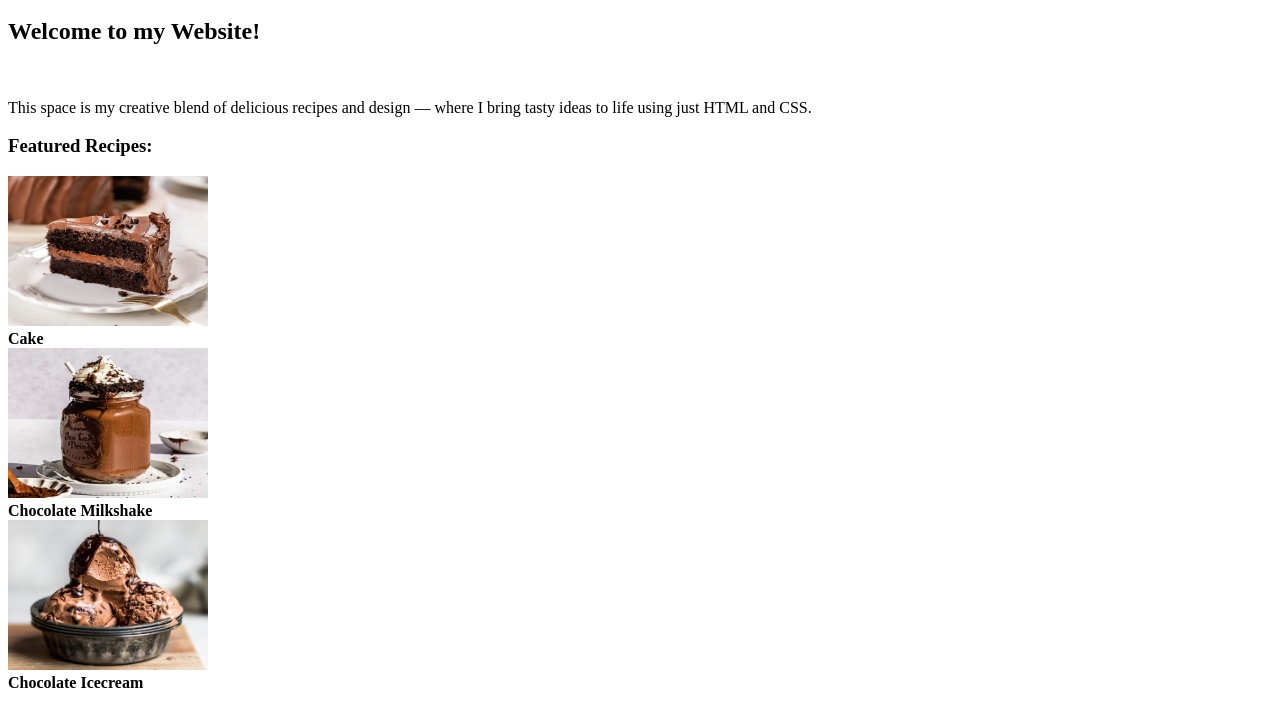
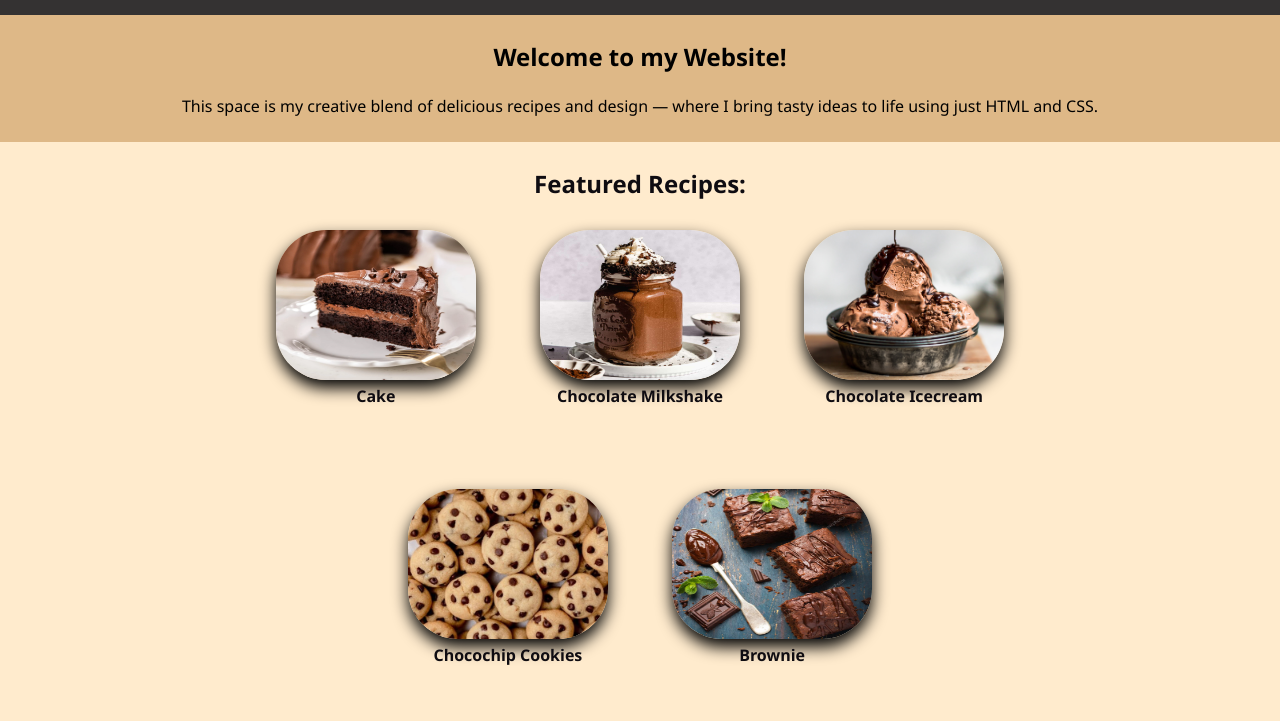
Before and after one commit to Harinee-3010/Portfolio, a plain HTML site: page home.html in a window 1280 px wide. Shown: the part 100-825 px from the top of the page. Drawn offline with Linux system fonts and the light colour scheme.

Commit message:
Update home.html

```diff
--- a/home.html
+++ b/home.html
@@ -4,7 +4,7 @@
   <meta charset="UTF-8" />
   <meta name="viewport" content="width=device-width, initial-scale=1.0"/>
   <title>Recipe Page</title>
-  <link rel="stylesheet" href="s.css" />
+  <link rel="stylesheet" href="style.css" />
 </head>
 <body>
   <div class="up">
```
